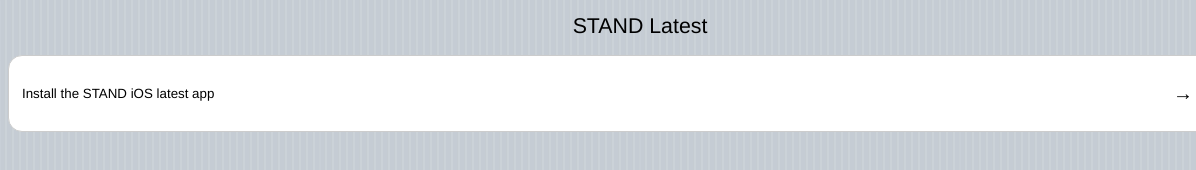
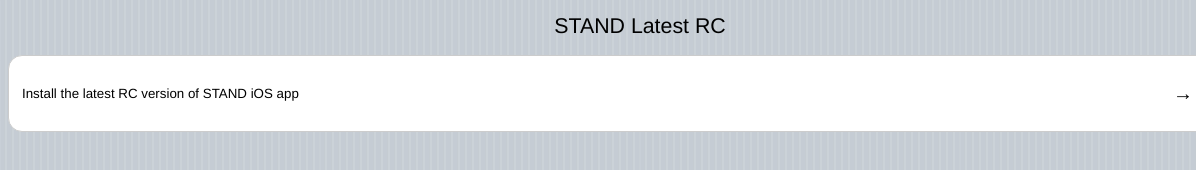
Before and after one commit to kia-toptal/stand-rc, a plain HTML site: page index.html in a window 1280 px wide. Shown: the full height of the page, 0-1196 px from the left. Drawn offline with Linux system fonts and the light colour scheme.

Commit message:
added RC to title

```diff
--- a/index.html
+++ b/index.html
@@ -3,7 +3,7 @@
 <head>
   <meta http-equiv="Content-Type" content="text/html; charset=iso-8859-1">
   <meta name="viewport" content="width=device-width, initial-scale=1.0, maximum-scale=1.0, user-scalable=no" />
-  <title>Install STAND latest</title>
+  <title>Install STAND RC</title>
   <style type="text/css">
     body {
       background: url(iphone-stripe-bkg.png) repeat #c5ccd4;
@@ -34,11 +34,11 @@
 </head>
 <body>
 
-<div class="congrats">STAND Latest</div>
+<div class="congrats">STAND Latest RC</div>
 
 <div class="step">
   <table><tr>
-    <td class="instructions">Install the STAND iOS latest app</td>
+    <td class="instructions">Install the latest RC version of STAND iOS app</td>
     <td width="24" class="arrow">&rarr;</td>
     <td width="57" class="imagelink">
       <a href="itms-services://?action=download-manifest&amp;url=https://kia-toptal.github.io/stand-rc/manifest.plist">
```
